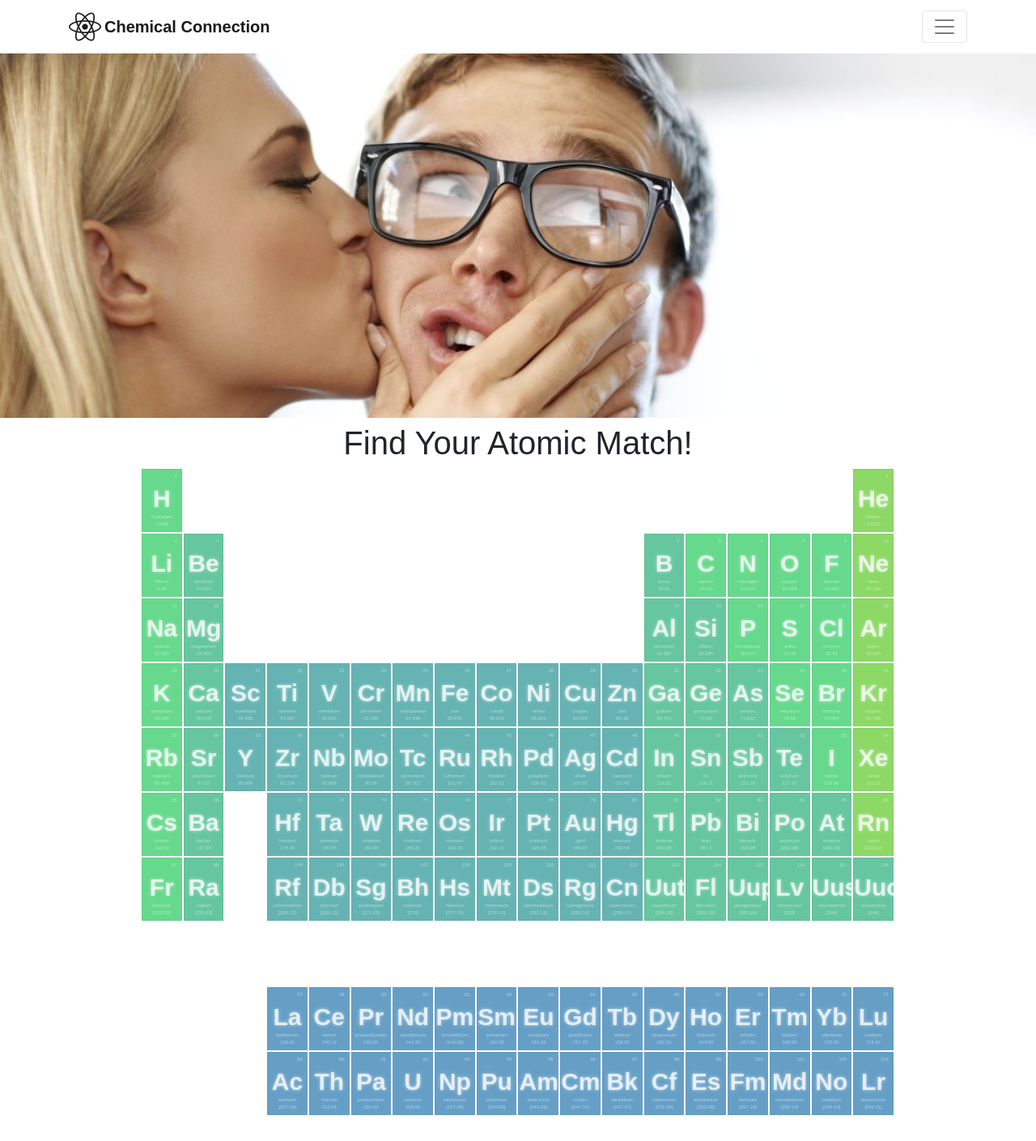
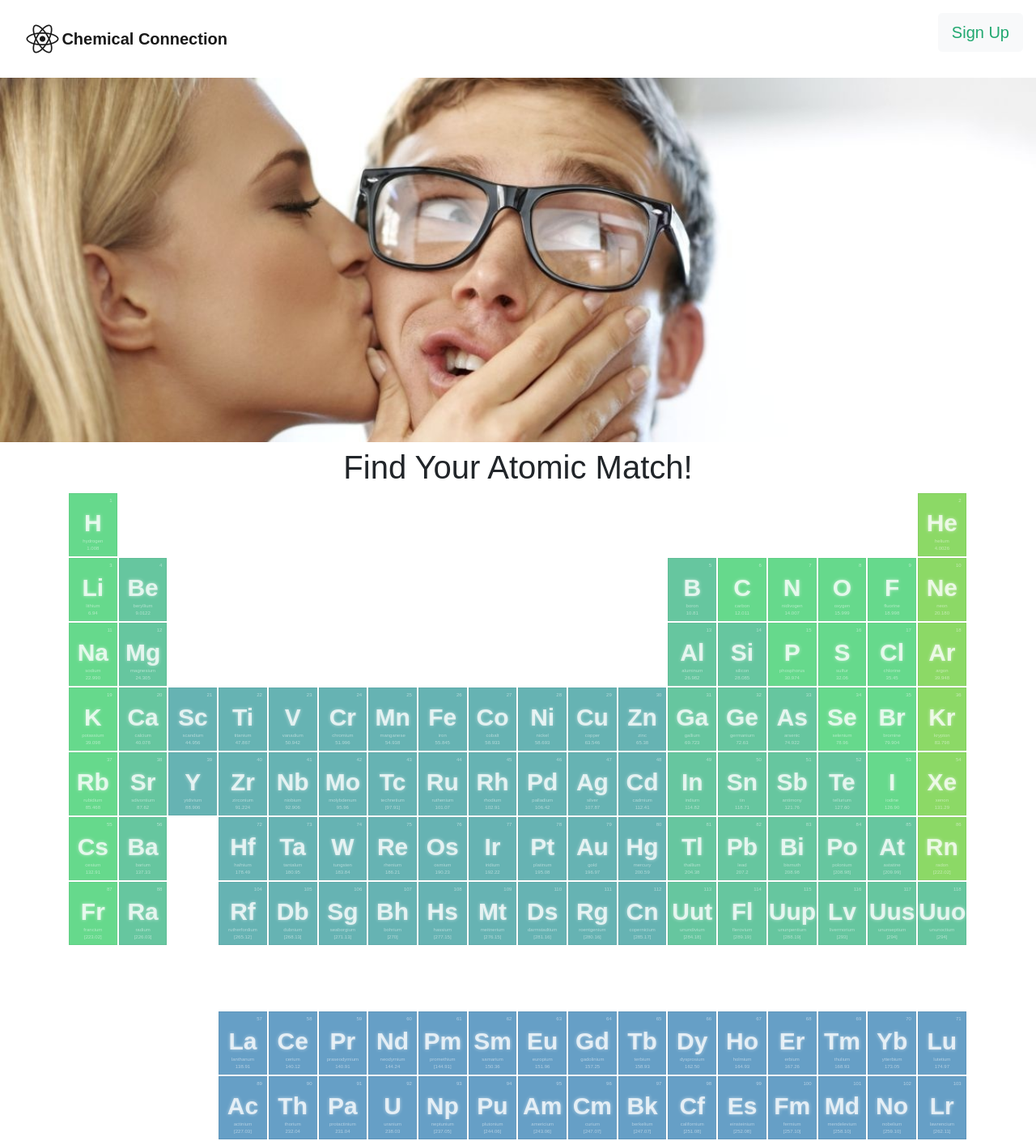
Before and after one commit to Tomwolverine/chemical-connection, a website: page index.html in a window 1280 px wide. Shown: the whole page at 81% size. Before the commit the page ends 1379 px from the top, so only its background shows below. Drawn offline with nearby package versions, Linux system fonts and the light colour scheme.

Commit message:
updatedCSSlargeTable

```diff
--- a/css/styles.css
+++ b/css/styles.css
@@ -1,5 +1,5 @@
 /* .jumbotron {
-  background: linear-gradient(rgba(167, 238, 183, 0.45), #1177fd 63), url("header.jpg");
+  background: linear-gradient(rgba(167, 238, 183, 0.45), #1177fd 63);
   background-repeat: no-repeat;
   background-attachment: fixed;
   color: white !important;
@@ -24,7 +24,7 @@
 
 #periodic {
   background-color: white;
-  width: 960px;
+  width: 1200px;
   margin: 0 auto;
   text-align: center;
 }
--- a/index.html
+++ b/index.html
@@ -16,30 +16,17 @@
       <a href="media.html" class="navbar-brand d-flex align-items-center">
         <i class="fab fa-react fa-2x pr-1"></i> <strong>Chemical Connection</strong>
       </a>
-
-      <button class="navbar-toggler collapsed" type="button" data-toggle="collapse" data-target="#navbarHeader" aria-controls="navbarHeader"
-        aria-expanded="false" aria-label="Toggle navigation">
-        <span class="navbar-toggler-icon"></span>
-      </button>
+    </div>
+      <p>
+        <a href="#" class="btn btn-light btn-lg my-2" style="color: rgb(33, 168, 112)">Sign Up</a>
+      </p>
     </div>
   </div>
 </header>
 
 <body>
   <section class="hero text-center">
-    <!-- <div class="container">
-      <h5 class="jumbotron-heading"></h5>
-      <div class="row">
-        <div class="about col-8">
-          <h2 class="damon">
-            <strong>Chemical Connection</strong>
-          </h2>
-          <h3 class="artist"></h3>
-        </div>
-        <p>
-          <a href="#" class="btn btn-light my-2" style="color: rgb(219, 63, 63)">Sign Up</a>
-        </p>
-      </div> -->
+
   </section>
 
   <div class="container" id="periodic">
```
